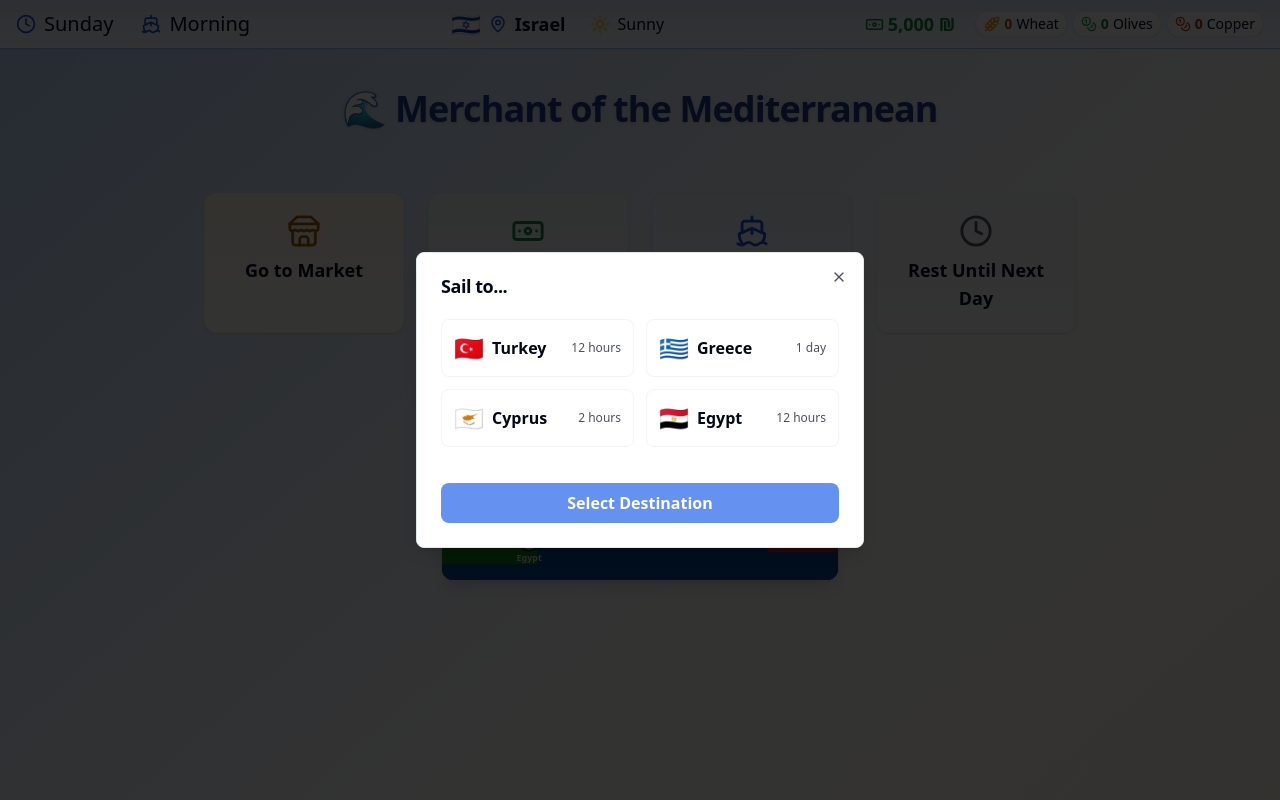
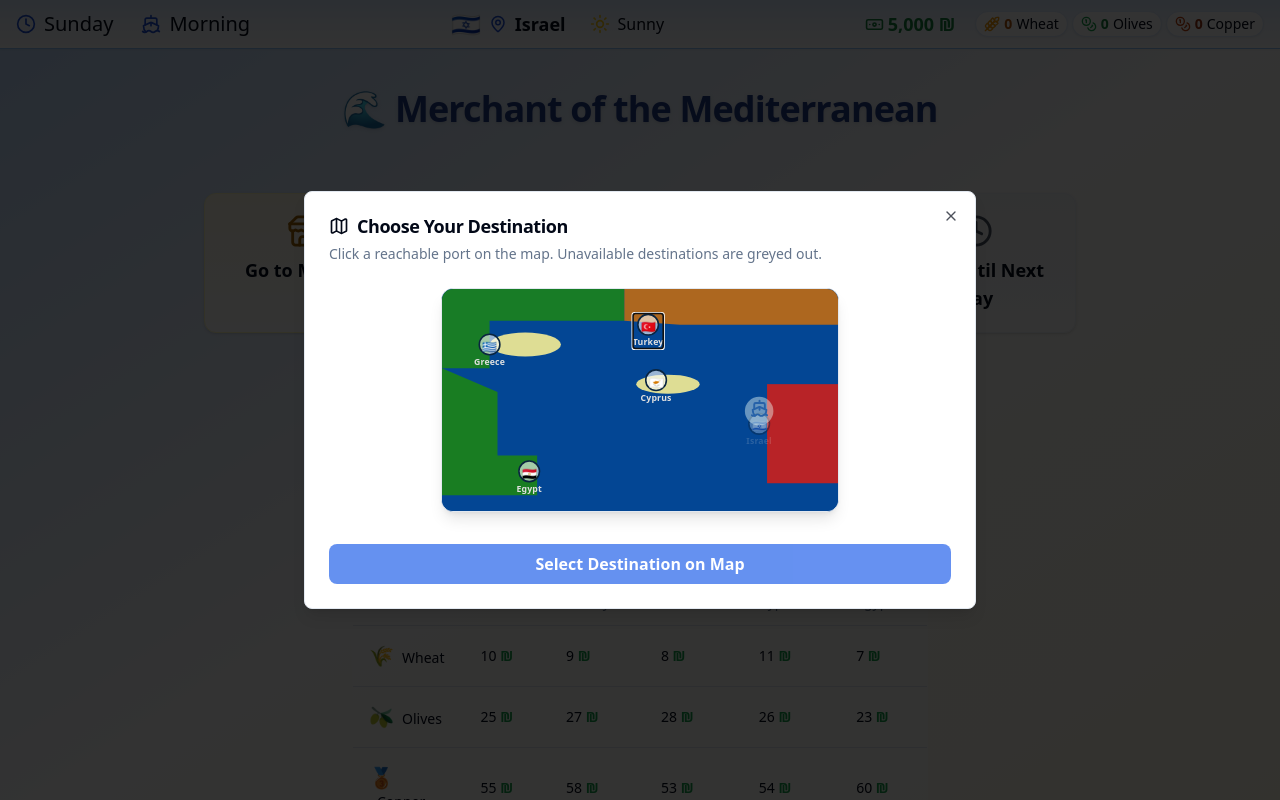
Before and after one commit to supox/mediterranean-market-voyage, a React (Vite) app: page / in a window 1280 px wide. Both pictures are taken after a click on the button "Sail". Shown: the top 800 px of the page. Built offline with nearby package versions, Linux system fonts and the light colour scheme.

Commit message:
Refactor: Use map for sail destination
The SailModal should use the map to allow the user to pick the destination country.

```diff
--- a/src/components/MapMed.tsx
+++ b/src/components/MapMed.tsx
@@ -20,59 +20,120 @@ const FLAG = {
 };
 
 interface MapMedProps {
-  country: string;
+  country?: string; // ship position (optional in destination picker context)
+  selectedCountry?: string; // which country is selected as destination
+  disabledCountries?: string[]; // can't pick these
+  onSelectCountry?: (country: string) => void; // for clicking countries
+  highlightCurrent?: boolean; // highlight the ship/country
 }
 
-const MapMed: React.FC<MapMedProps> = ({ country }) => {
-  // Ship position
-  const ship = LOCATIONS[country] || LOCATIONS["Israel"];
+const MapMed: React.FC<MapMedProps> = ({
+  country,
+  selectedCountry,
+  disabledCountries = [],
+  onSelectCountry,
+  highlightCurrent = true,
+}) => {
+  // Position of ship if a country is provided
+  const ship = country ? LOCATIONS[country] : null;
 
   return (
-    <div className="w-full flex justify-center my-6">
+    <div className="w-full flex justify-center my-2">
       <svg
         viewBox="0 0 500 280"
-        className="rounded-xl shadow-lg border bg-cyan-900 max-w-full h-56"
+        className="rounded-xl shadow-lg border bg-cyan-900 max-w-full h-56 cursor-pointer"
         style={{ background: "#034694" }}
       >
         {/* Sea (background) */}
         <rect x="0" y="0" width="500" height="280" fill="#034694" />
         {/* Land masses (blocky retro style) */}
-        <polygon points="0,260 0,0 230,0 230,40 60,40 60,100 0,100" fill="#1a7f20" opacity="0.95"/> {/* Left land (Africa/Egypt) */}
-        <polygon points="230,0 500,0 500,45 300,45 230,40" fill="#b3691b" opacity="0.97"/> {/* Top land (Turkey/Asia Minor) */}
-        <polygon points="0,260 120,260 120,210 70,210 70,130 0,100" fill="#1a7f20" opacity="0.98"/> {/* Bottom left (Egypt cont) */}
+        <polygon points="0,260 0,0 230,0 230,40 60,40 60,100 0,100" fill="#1a7f20" opacity="0.95"/> {/* Left land (Africa/Egypt)*/}
+        <polygon points="230,0 500,0 500,45 300,45 230,40" fill="#b3691b" opacity="0.97"/> {/* Top land */}
+        <polygon points="0,260 120,260 120,210 70,210 70,130 0,100" fill="#1a7f20" opacity="0.98"/> {/* Bottom left */}
         {/* Israel block */}
         <rect x="410" y="120" width="90" height="125" fill="#c22121" opacity="0.95"/>
         {/* Islands */}
-        <ellipse cx="285" cy="120" rx="40" ry="12" fill="#efe995" opacity="0.93"/> {/* Cyprus */}
-        <ellipse cx="105" cy="70" rx="45" ry="15" fill="#efe995" opacity="0.93"/> {/* Crete/Greece */}
+        <ellipse cx="285" cy="120" rx="40" ry="12" fill="#efe995" opacity="0.93"/>
+        <ellipse cx="105" cy="70" rx="45" ry="15" fill="#efe995" opacity="0.93"/>
 
-        {/* Country Labels */}
-        {Object.entries(LOCATIONS).map(([name, { x, y }]) => (
-          <g key={name}>
-            <circle cx={x} cy={y} r="13" fill="#fff9" stroke="#0a2540" strokeWidth={2} />
+        {/* Country Labels as interactive markers */}
+        {Object.entries(LOCATIONS).map(([name, { x, y }]) => {
+          const isSelected = selectedCountry === name;
+          const isDisabled = disabledCountries.includes(name);
+          const isCurrent = country === name;
+          const markerColor = isSelected
+            ? "#4299e1"
+            : isCurrent && highlightCurrent
+              ? "#16a34a"
+              : "#fff9";
+
+          return (
+            <g
+              key={name}
+              style={{ cursor: isDisabled ? "not-allowed" : (onSelectCountry ? "pointer" : "default"), opacity: isDisabled ? 0.43 : 1 }}
+              onClick={() => {
+                if (isDisabled || !onSelectCountry) return;
+                onSelectCountry(name);
+              }}
+              tabIndex={onSelectCountry && !isDisabled ? 0 : undefined}
+              aria-label={name}
+            >
+              <circle
+                cx={x}
+                cy={y}
+                r="13"
+                fill={markerColor}
+                stroke={isSelected ? "#2563eb" : "#0a2540"}
+                strokeWidth={isSelected ? 4 : 2}
+                style={{
+                  filter: isSelected
+                    ? "drop-shadow(0 0 6px #2563eb44)"
+                    : isCurrent && highlightCurrent
+                      ? "drop-shadow(0 0 8px #16a34a33)"
+                      : "none"
+                }}
+              />
               <text
-              x={x} y={y+4} textAnchor="middle" fontSize="15" fontWeight="bold"
-              fill="#033" style={{ dominantBaseline: 'middle' }}
+                x={x}
+                y={y + 4}
+                textAnchor="middle"
+                fontSize="15"
+                fontWeight="bold"
+                fill="#033"
+                style={{ dominantBaseline: 'middle', pointerEvents: "none" }}
               >
                 {FLAG[name]}
               </text>
               <text
-              x={x} y={y+26}
-              textAnchor="middle" fontSize="11" fill="#e0e0e0" style={{ fontWeight: 600, letterSpacing: 0.2 }}>
+                x={x}
+                y={y + 26}
+                textAnchor="middle"
+                fontSize="11"
+                fill="#e0e0e0"
+                style={{
+                  fontWeight: 600,
+                  letterSpacing: 0.2,
+                  pointerEvents: "none",
+                  opacity: isDisabled ? 0.4 : 1,
+                }}
+              >
                 {name}
               </text>
             </g>
-        ))}
+          );
+        })}
 
-        {/* Ship marker */}
+        {/* Ship marker (for main map usage, not destination picker) */}
+        {ship && (
           <g>
             <circle cx={ship.x} cy={ship.y - 16} r={18} fill="#e9fbf5CC" opacity={0.55} />
             <foreignObject x={ship.x - 13} y={ship.y - 33} width="26" height="26">
               <div className="flex justify-center items-center w-full h-full">
-              <Ship size={23} color="#2662a9" style={{strokeWidth:2.5}} />
+                <Ship size={23} color="#2662a9" style={{ strokeWidth: 2.5 }} />
               </div>
             </foreignObject>
           </g>
+        )}
       </svg>
     </div>
   );
--- a/src/components/SailModal.tsx
+++ b/src/components/SailModal.tsx
@@ -1,7 +1,7 @@
-
-import { Dialog, DialogContent, DialogHeader, DialogTitle } from "@/components/ui/dialog";
+import { Dialog, DialogContent, DialogHeader, DialogTitle, DialogDescription } from "@/components/ui/dialog";
 import { Map } from "lucide-react";
 import { useState } from "react";
+import MapMed from "./MapMed";
 
 const DESTS = [
   { name: "Turkey", flag: "🇹🇷" },
@@ -40,48 +40,65 @@ const SailModal: React.FC<SailModalProps> = ({
 }) => {
   const [dest, setDest] = useState<string | null>(null);
 
-  const destinations = DESTS.filter(d => d.name !== currentCountry);
+  // Countries you can travel to (not current, not 999)
+  const destinations = DESTS.filter(
+    (d) => d.name !== currentCountry && ROUTES[currentCountry][d.name] !== 999
+  );
+  // Countries you can't reach
+  const disabled = DESTS
+    .filter(
+      (d) =>
+        d.name === currentCountry ||
+        ROUTES[currentCountry][d.name] === 999
+    )
+    .map((d) => d.name);
 
   const handleSail = () => {
-    if (dest) {
+    if (dest && ROUTES[currentCountry][dest] !== 999) {
       const travelTime = ROUTES[currentCountry][dest];
-      if (travelTime !== 999) {
-        onSail(dest, travelTime);
-        setDest(null);
-        onClose();
-      }
+      onSail(dest, travelTime);
+      setDest(null);
+      onClose();
     }
   };
 
   return (
     <Dialog open={open} onOpenChange={onClose}>
-      <DialogContent className="max-w-sm sm:max-w-md">
+      <DialogContent className="max-w-xl sm:max-w-2xl">
         <DialogHeader>
-          <DialogTitle>Sail to...</DialogTitle>
+          <DialogTitle>
+            <span className="inline-flex items-center gap-2">
+              <Map size={20} /> Choose Your Destination
+            </span>
+          </DialogTitle>
+          <DialogDescription>
+            Click a reachable port on the map. Unavailable destinations are greyed out.
+          </DialogDescription>
         </DialogHeader>
-        <div className="grid grid-cols-2 gap-3 mt-2 mb-3">
-          {destinations.map(d => (
-            <button
-              key={d.name}
-              onClick={() => setDest(d.name)}
-              className={`flex items-center p-3 bg-white rounded-lg border ${dest === d.name ? "border-blue-600 ring-2 ring-blue-200" : "border-gray-100"} hover:bg-blue-50 focus:outline-none transition`}
-            >
-              <span className="text-2xl mr-2">{d.flag}</span>
-              <span className="font-semibold text-base">{d.name}</span>
-              <span className="ml-auto text-xs opacity-70">
-                {ROUTES[currentCountry][d.name] === 999
-                  ? "N/A"
-                  : formatTravelTime(ROUTES[currentCountry][d.name])}
-              </span>
-            </button>
-          ))}
+        <div>
+          <MapMed
+            country={currentCountry}
+            selectedCountry={dest || undefined}
+            disabledCountries={disabled}
+            onSelectCountry={(name) => {
+              if (!disabled.includes(name)) setDest(name);
+            }}
+            highlightCurrent={false}
+          />
         </div>
+        {dest && (
+          <div className="flex justify-center mb-2">
+            <span className="rounded px-3 py-1 bg-blue-50 border text-blue-900 border-blue-200 font-semibold text-sm">
+              {dest} — {formatTravelTime(ROUTES[currentCountry][dest])}
+            </span>
+          </div>
+        )}
         <button
           className="w-full bg-blue-600 text-white font-semibold py-2 rounded-lg mt-2 hover:bg-blue-700 disabled:opacity-70"
-          disabled={!dest || ROUTES[currentCountry][dest] === 999}
+          disabled={!dest || ROUTES[currentCountry][dest!] === 999}
           onClick={handleSail}
         >
-          {dest ? `Sail to ${dest}` : "Select Destination"}
+          {dest ? `Sail to ${dest}` : "Select Destination on Map"}
         </button>
       </DialogContent>
     </Dialog>
--- a/src/pages/Index.tsx
+++ b/src/pages/Index.tsx
@@ -73,11 +73,9 @@ const Index = () => {
               onRest={handleRest}
               disabled={isGameOver}
             />
-            {/* Removed the Tip section here */}
+            {/* The ship map for destination picking is now inside the Sail modal */}
           </>
         )}
-        {/* Map of Mediterranean with ship at current location */}
-        <MapMed country={country} />
       </div>
       <PricesTable />
       <MarketModal
```
Lines whose indentation alone changed are shown as unchanged.
